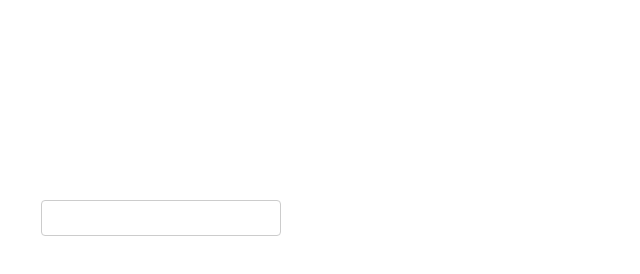
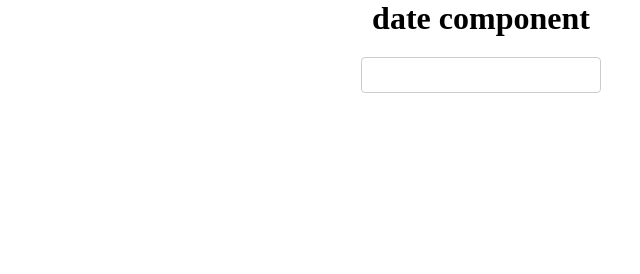
Before and after one commit to chaunceym/date-component, a plain HTML site: page index.html in a window 1280 px wide. Shown: the whole page, without its empty margins (159-799 px from the left). Drawn offline with Linux system fonts and the light colour scheme.

Commit message:
second modify

```diff
--- a/index.html
+++ b/index.html
@@ -7,6 +7,7 @@
     <link rel="stylesheet" href="./style.css" />
   </head>
   <body>
+    <h1>date component</h1>
     <div class="my-datepicker">
       <input type="text" class="datepicker" />
       <div class="ui-datepicker-wrapper">
--- a/style.css
+++ b/style.css
@@ -3,8 +3,12 @@
   margin: 0;
   padding: 0;
 }
+h1 {
+  text-align: center;
+}
 .my-datepicker {
-  margin: 200px;
+  margin: 20px 50%;
+  transform: translateX(-120px);
   position: relative;
 }
 .datepicker {
```
